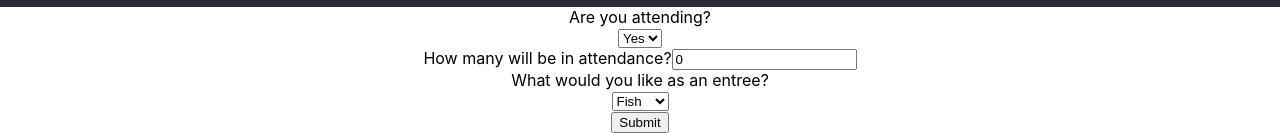
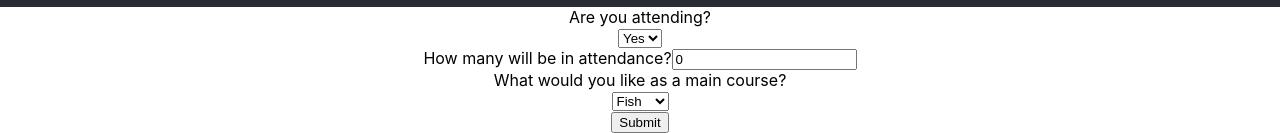
Before and after one commit to samfauble/wedding-rsvp, a React (Create React App) app: page / in a window 1280 px wide. Shown: the part 793-926 px from the top of the page. Built offline with nearby package versions, Linux system fonts and the light colour scheme.

Commit message:
mvp complete

```diff
--- a/src/components/FormSpace.js
+++ b/src/components/FormSpace.js
@@ -53,7 +53,7 @@ class FormSpace extends React.Component {
                     <input type="text" maxLength="2" value={this.state.guestNumber} onChange={this.setGuestNumber}/>
                 </div>
                 <div>
-                    What would you like as an entree?
+                    What would you like as a main course?
                     <div>
                         <select value={this.state.dishType} onChange={this.setDishType}>
                             <option value="fish">Fish</option>
```
